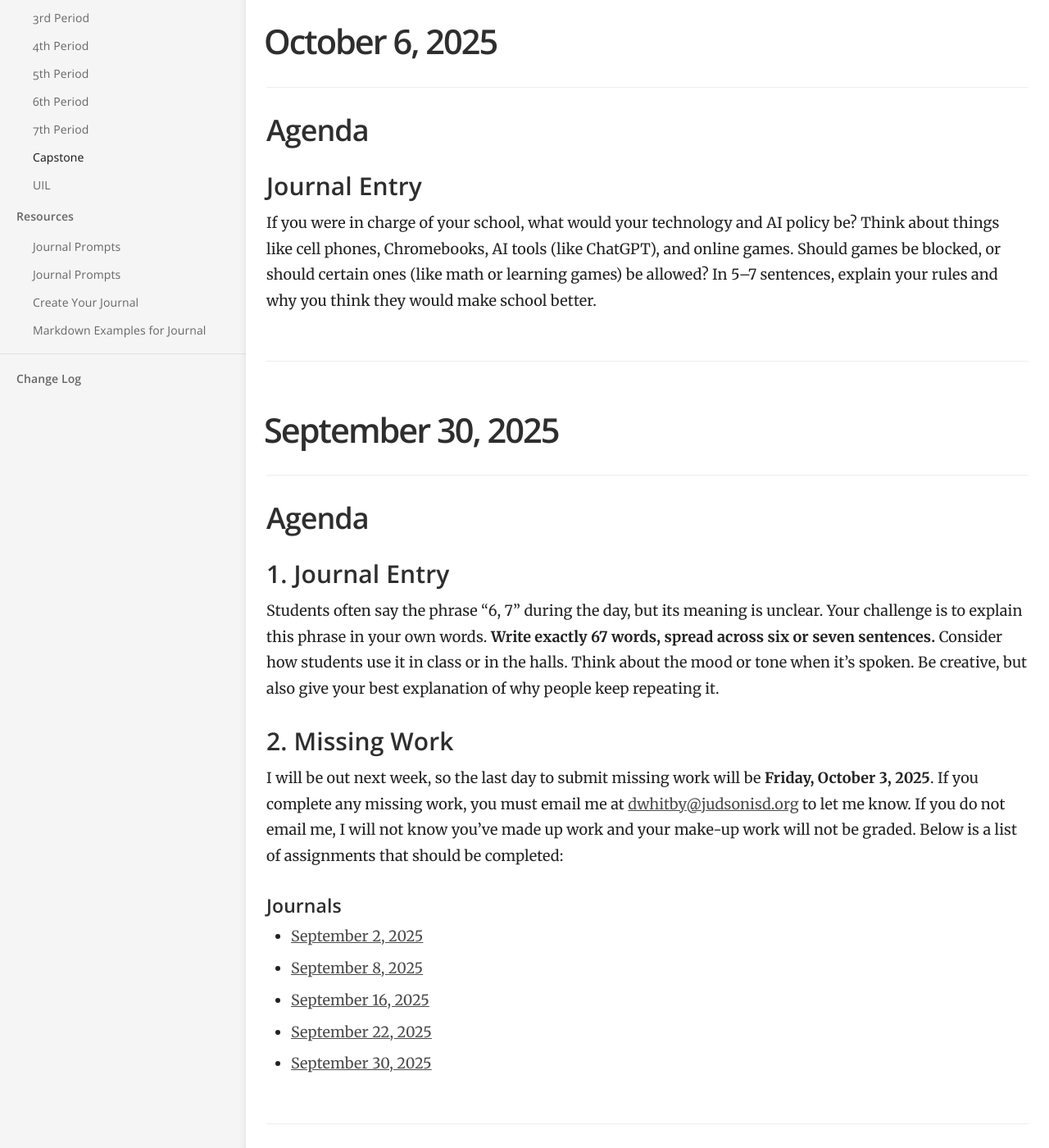
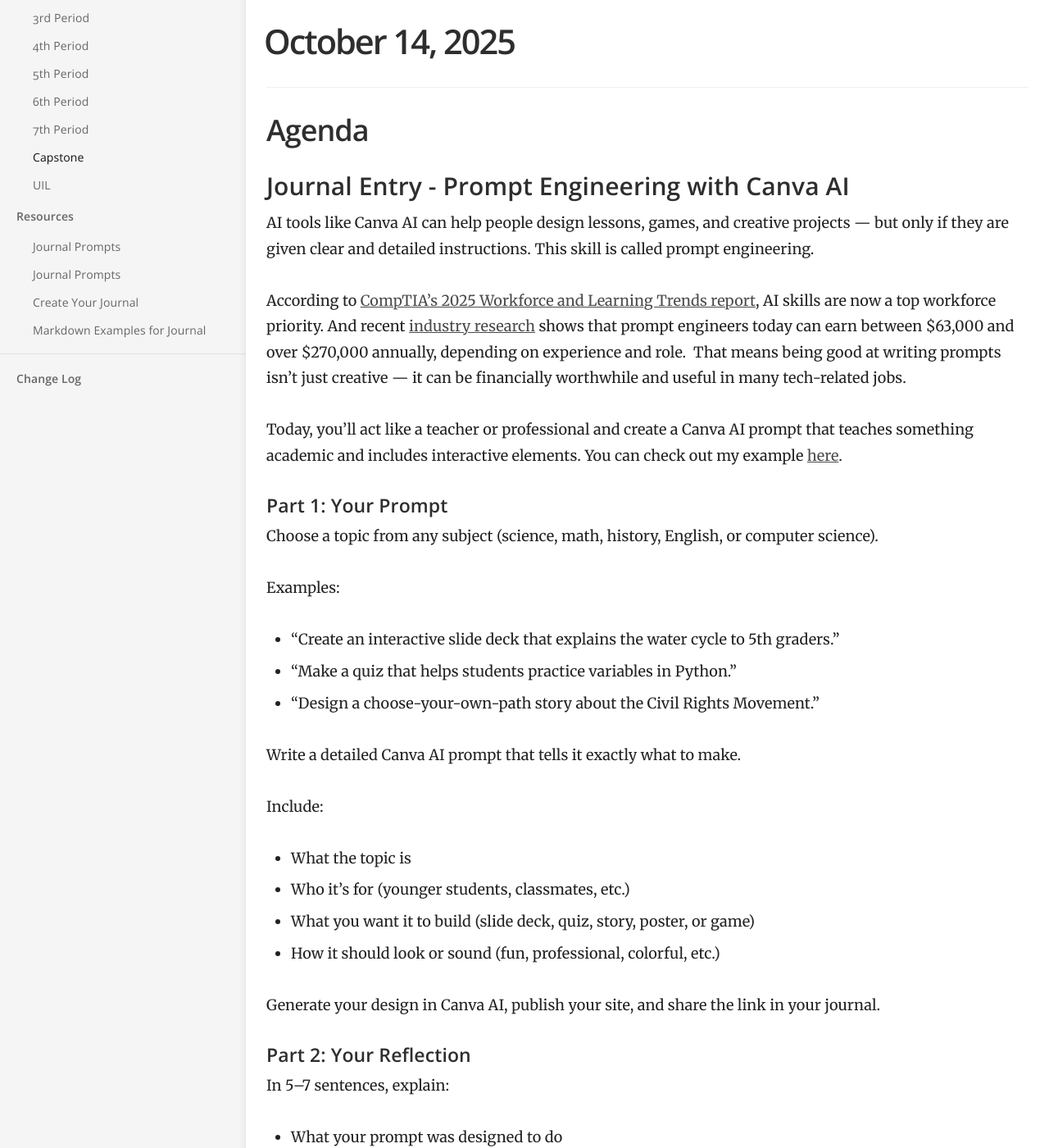
Before and after one commit to mswhitby/classroom, a Jekyll site: the page built from _docs/classes/capstone.md, in a window 1280 px wide and 1400 px high, scrolled down 249 px. Shown: the whole window at 82% size. Built offline with Jekyll 4.4.1, drawn with Linux system fonts in a browser that asks for light colours; some of the changed text lies outside the part shown.

Commit message:
Updated lessons

```diff
--- a/_docs/classes/capstone.md
+++ b/_docs/classes/capstone.md
@@ -4,6 +4,49 @@ subtitle: Information Technology Capstone
 category: Classes
 order: 7
 ---
+
+# October 14, 2025
+
+## Agenda
+
+### Journal Entry - Prompt Engineering with Canva AI
+
+AI tools like Canva AI can help people design lessons, games, and creative projects — but only if they are given clear and detailed instructions. This skill is called prompt engineering.
+
+According to [CompTIA’s 2025 Workforce and Learning Trends report](https://www.comptia.org/en-us/resources/research/workforce-and-learning-trends-2025), AI skills are now a top workforce priority. And recent [industry research](https://www.yochana.com/2025-prompt-engineering-salary-landscape/) shows that prompt engineers today can earn between $63,000 and over $270,000 annually, depending on experience and role.  That means being good at writing prompts isn’t just creative — it can be financially worthwhile and useful in many tech-related jobs.
+
+Today, you’ll act like a teacher or professional and create a Canva AI prompt that teaches something academic and includes interactive elements. You can check out my example [here](https://final-projectangel.my.canva.site/prompts).
+
+#### Part 1: Your Prompt
+
+Choose a topic from any subject (science, math, history, English, or computer science).
+
+Examples:
+- “Create an interactive slide deck that explains the water cycle to 5th graders.”
+- “Make a quiz that helps students practice variables in Python.”
+- “Design a choose-your-own-path story about the Civil Rights Movement.”
+
+Write a detailed Canva AI prompt that tells it exactly what to make.
+
+Include:
+- What the topic is
+- Who it’s for (younger students, classmates, etc.)
+- What you want it to build (slide deck, quiz, story, poster, or game)
+- How it should look or sound (fun, professional, colorful, etc.)
+
+Generate your design in Canva AI, publish your site, and share the link in your journal.
+
+#### Part 2: Your Reflection
+
+In 5–7 sentences, explain:
+- What your prompt was designed to do
+- How Canva AI understood or built your idea
+- What parts worked well
+- What parts didn’t come out as expected
+- How you could improve your prompt to get a better design next time
+- Why being good at prompt engineering could be valuable in future careers
+
+----
 
 # October 6, 2025
 
```
Also changed, not shown: _docs/classes/3rd.md (+21 -0 lines), _docs/classes/7th.md (+21 -0 lines).
